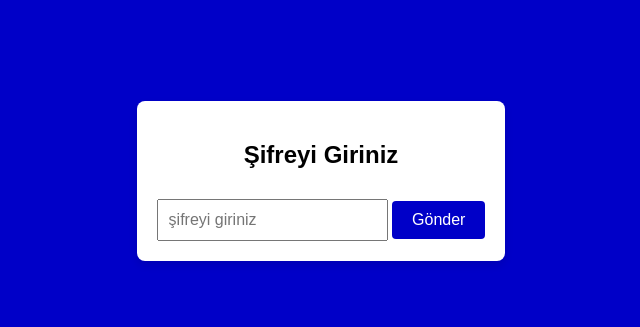
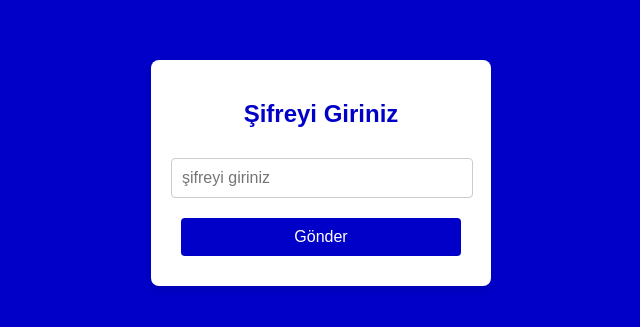
Before and after one commit to TahaOkumus69/miya-ve-miko, a plain HTML site: page index.html in a window 1280 px wide. Shown: the part 227-554 px from the top of the page, without its empty margins (319-959 px from the left). Drawn offline with Linux system fonts and the light colour scheme.

Commit message:
Update index.html

```diff
--- a/index.html
+++ b/index.html
@@ -1,4 +1,3 @@
-
 <!DOCTYPE html>
 <html lang="en">
 <head>
@@ -13,6 +12,7 @@
             height: 100vh;
             background-color: #0000c8;
             font-family: Arial, sans-serif;
+            margin: 0;
         }
         .container {
             text-align: center;
@@ -20,21 +20,38 @@
             border-radius: 8px;
             background-color: #fff;
             box-shadow: 0 4px 8px rgba(0, 0, 0, 0.1);
+            max-width: 300px;
+            width: 100%;
+        }
+        h2 {
+            color: #0000c8;
+            margin-bottom: 20px;
         }
         input {
+            width: calc(100% - 20px);
             padding: 10px;
             font-size: 16px;
             margin-top: 10px;
+            margin-bottom: 10px;
+            border: 1px solid #ccc;
+            border-radius: 4px;
         }
         button {
+            width: calc(100% - 20px);
             padding: 10px 20px;
             font-size: 16px;
             margin-top: 10px;
+            margin-bottom: 10px;
             cursor: pointer;
             background-color: #0000c8;
             color: white;
             border: none;
             border-radius: 4px;
+        }
+        #error {
+            color: red;
+            display: none;
+            margin-top: 10px;
         }
     </style>
 </head>
@@ -43,7 +60,7 @@
         <h2>Şifreyi Giriniz</h2>
         <input type="password" id="password" placeholder="şifreyi giriniz">
         <button onclick="checkPassword()">Gönder</button>
-        <p id="error" style="color:red; display:none;">Yanlış Şifre, Tekrar deneyin .</p>
+        <p id="error">Yanlış Şifre, Tekrar deneyin.</p>
     </div>
     <script>
         function checkPassword() {
```
